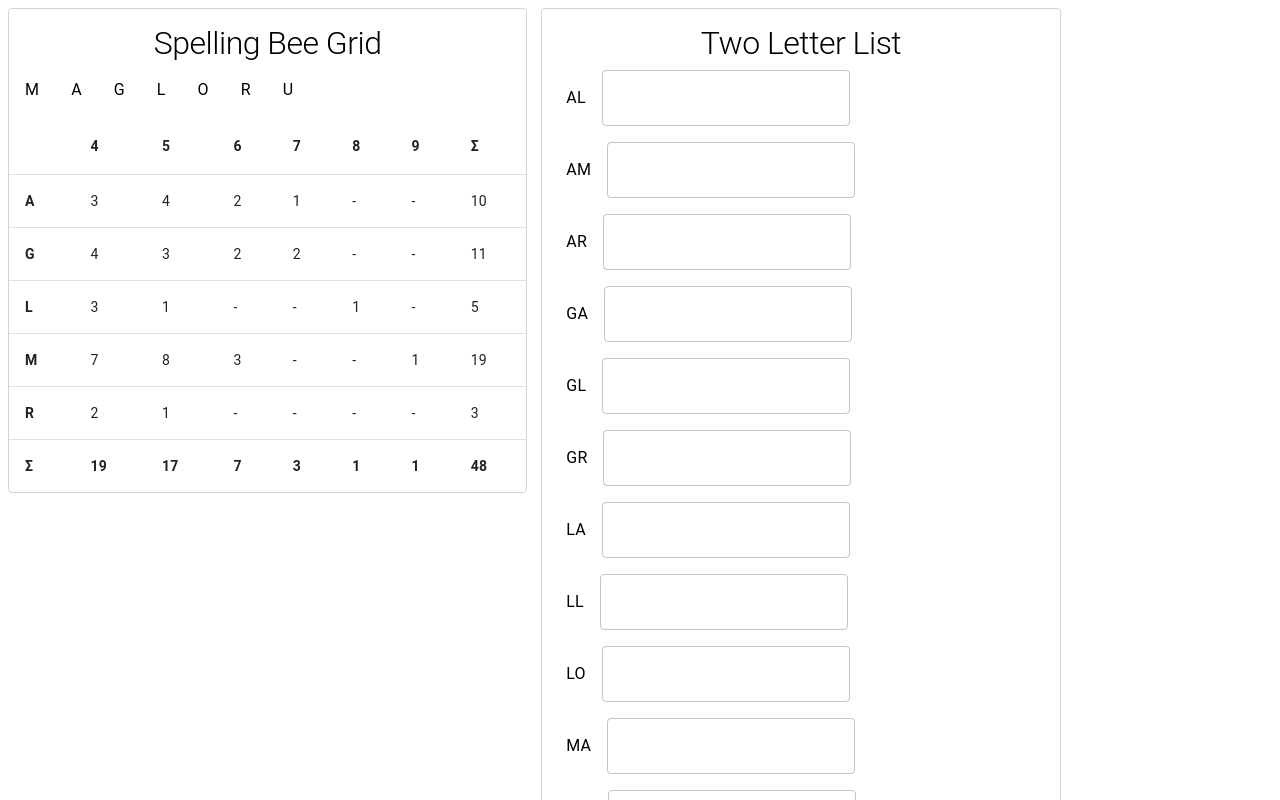
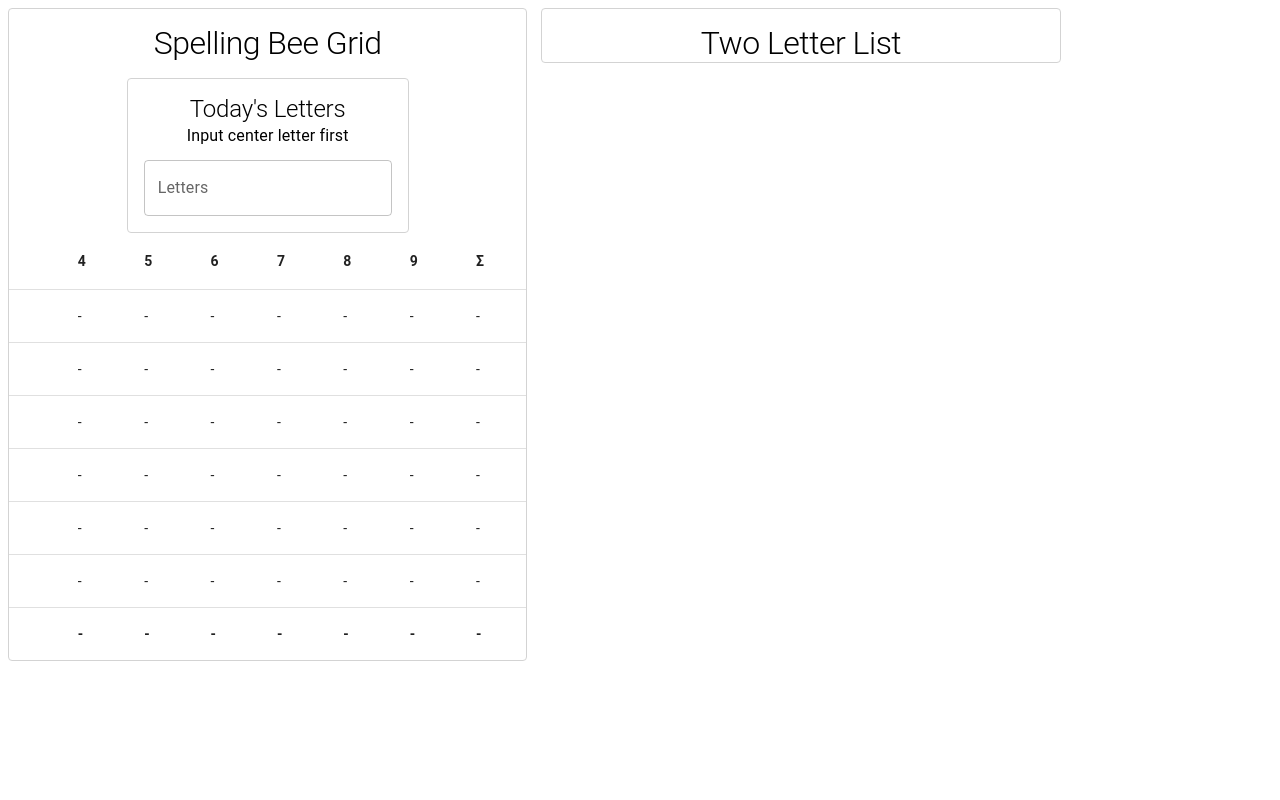
Before and after one commit to dorisgjata/spelling-bee-grid, a React (Create React App) app: page / in a window 1280 px wide. Shown: the top 800 px of the page. Built offline with nearby package versions, Linux system fonts and the light colour scheme.

Commit message:
feat: improve types, state, input letters manually and generate two letters

```diff
--- a/src/App.tsx
+++ b/src/App.tsx
@@ -1,31 +1,30 @@
-import { Grid, ThemeProvider } from '@mui/material';
-import LettersGrid from './features/LettersGrid';
-import TwoLetterWords from './features/TwoLetterWords';
-import { createTheme } from '@mui/material/styles';
-import data from './data/12-27-2021.json';
-import { AppProvider } from './features/state/context';
+import { Grid, ThemeProvider } from "@mui/material";
+import { createTheme } from "@mui/material/styles";
+import LettersGrid from "./features/LettersGrid";
+import { AppProvider } from "./features/state/context";
+import TwoLetterWords from "./features/TwoLetterWords";
 
 const theme = createTheme({
   palette: {
     primary: {
-      main: '#f7da21'
+      main: "#f7da21",
     },
     secondary: {
-      main: '#e6e6e6',
-      dark: '#000'
-    }
-  }
-})
+      main: "#e6e6e6",
+      dark: "#000",
+    },
+  },
+});
 function App() {
   return (
     <AppProvider>
       <ThemeProvider theme={theme}>
         <Grid container spacing={2} maxWidth={1600}>
           <Grid item xs={10} md={5}>
-            <LettersGrid letters={data.letters} rowHeader={data.rowHeader} />
+            <LettersGrid />
           </Grid>
           <Grid item xs={10} md={5}>
-            <TwoLetterWords twoLetterWords={data.twoLetterWords} letters={data.letters} />
+            <TwoLetterWords />
           </Grid>
         </Grid>
       </ThemeProvider>
--- a/src/features/LettersGrid.tsx
+++ b/src/features/LettersGrid.tsx
@@ -1,43 +1,114 @@
+import {
+  Box,
+  Table,
+  TableBody,
+  TableCell,
+  TableContainer,
+  TableHead,
+  TableRow,
+  Typography,
+} from "@mui/material";
+import { useEffect, useState } from "react";
+import { Types } from "../types";
+import { useAppContext } from "./state/context";
+import TodaysLetters from "./TodaysLetters";
 
-import { Box, Table, TableBody, TableCell, TableContainer, TableHead, TableRow, Typography } from '@mui/material';
-import { useContext } from 'react';
-import { GridType } from '../types';
-import { AppContext } from './state/context';
+export default function LettersGrid() {
+  const { state, dispatch } = useAppContext();
+  const [todaysLetters, setTodaysLetters] = useState("");
 
-export default function LettersGrid(props: GridType) {
-    const { letters, rowHeader } = props;
-    const { state } = useContext(AppContext);
+  useEffect(() => {
+    if (todaysLetters.length === 7) {
+      dispatch({
+        type: Types.SetLetters,
+        payload: { letters: todaysLetters.split("") },
+      });
+    }
+  }, [todaysLetters]);
   return (
-        <TableContainer component={Box} sx={{ borderRadius: 1, border: 1, borderColor: 'lightgrey', minWidth: 400, maxWidth: 800 }}>
-            <Typography component='h1' variant='h1' align='center' sx={{ fontSize: 32, mt: 2 }}>Spelling Bee Grid</Typography>
-            <Box sx={{ display: 'flex', justifyContent: 'flex-start' }}>
-                {letters.map(letter => (<Typography key={letter} sx={{ m: 2 }}>{letter}</Typography>))}
+    <TableContainer
+      component={Box}
+      sx={{
+        borderRadius: 1,
+        border: 1,
+        borderColor: "lightgrey",
+        minWidth: 400,
+        maxWidth: 800,
+        display: "flex",
+        flexDirection: "column",
+        justifyContent: "center",
+      }}
+    >
+      <Typography
+        component="h1"
+        variant="h1"
+        align="center"
+        sx={{ fontSize: 32, mt: 2 }}
+      >
+        Spelling Bee Grid
+      </Typography>
+      <TodaysLetters
+        letters={todaysLetters}
+        onChange={(e: React.ChangeEvent<HTMLInputElement>) =>
+          setTodaysLetters(e.target.value)
+        }
+      />
+
+      <Box
+        sx={{
+          display: "flex",
+          justifyContent: "center",
+        }}
+      >
+        {todaysLetters.split("").map((letter: string, index: number) => (
+          <Typography
+            key={letter}
+            sx={{ m: 2, fontWeight: index === 0 ? 600 : 400 }}
+          >
+            {letter}
+          </Typography>
+        ))}
       </Box>
       <Table>
         <TableHead>
           <TableRow>
-                        <TableCell />{/** empty first cell */}
-                        {rowHeader.map(header => <TableCell key={header} sx={{ fontWeight: 600 }}>{header}</TableCell>)}
+            <TableCell />
+            {/** empty first cell */}
+            {state.rowHeader.map((header) => (
+              <TableCell key={header} sx={{ fontWeight: 600 }}>
+                {header}
+              </TableCell>
+            ))}
           </TableRow>
         </TableHead>
         <TableBody>
-                    {state.rows.map(row => (
-                        <TableRow key={row.letter}
+          {state.rows.map((row, rowIndex) => (
+            <TableRow
+              key={`${row.letter || "empty"}_${rowIndex}`}
               sx={{
-                                '&:last-child td, &:last-child th': { border: 0, fontWeight: 600 },
+                "&:last-child td, &:last-child th": {
+                  border: 0,
+                  fontWeight: 600,
+                },
               }}
             >
-                            <TableCell component='th' scope='row' sx={{ fontWeight: 600 }}>
+              <TableCell
+                key={`header_${rowIndex}`}
+                component="th"
+                scope="row"
+                sx={{ fontWeight: 600 }}
+              >
                 {row.letter}
               </TableCell>
               {row.repeats.map((num, index) => (
-                                <TableCell key={`${row.letter}_${index}`} >{num === 0 ? '-' : num}</TableCell>
+                <TableCell key={`cell_${rowIndex}_${index}`}>
+                  {num === 0 ? "-" : num}
+                </TableCell>
               ))}
             </TableRow>
           ))}
         </TableBody>
       </Table>
-        </TableContainer >
-
-    )
+    </TableContainer>
+  );
 }
--- a/src/features/TwoLetterWords.tsx
+++ b/src/features/TwoLetterWords.tsx
@@ -1,64 +1,94 @@
-
-import { Box, Chip, TextField, Typography } from '@mui/material';
-import { ChangeEvent, FormEvent, useContext, useState } from 'react';
-import { Letter, TwoLetterWords as TwoLetterWordsType } from '../types';
-import { AppContext } from './state/context';
-import { Types } from '../types';
-
-export default function TwoLetterWords(props: { twoLetterWords: TwoLetterWordsType[], letters: Letter[], }) {
-    const { twoLetterWords, letters } = props;
+import { Box, Chip, TextField, Typography } from "@mui/material";
+import { ChangeEvent, FormEvent, useState } from "react";
+import { TwoLetterWordsType, Types } from "../types";
+import { useAppContext } from "./state/context";
+export default function TwoLetterWords() {
+  const { state, dispatch } = useAppContext();
   return (
-        <Box sx={{ borderRadius: 1, border: 1, borderColor: 'lightgrey', minWidth: 400, maxWidth: 800, width: 1 }}>
-            <Typography component='h2' variant='h1' align='center' sx={{ fontSize: 32, mt: 2 }}>Two Letter List</Typography>
-            <Box sx={{ display: 'flex', flexFlow: 'column' }}>
-                {twoLetterWords.map((item: TwoLetterWordsType) => (
-                    <Box key={item.letter} sx={{ display: 'flex', justifyContent: 'row', p: 1 }}>
+    <Box
+      sx={{
+        borderRadius: 1,
+        border: 1,
+        borderColor: "lightgrey",
+        minWidth: 400,
+        maxWidth: 800,
+        width: 1,
+      }}
+    >
+      <Typography
+        component="h2"
+        variant="h1"
+        align="center"
+        sx={{ fontSize: 32, mt: 2 }}
+      >
+        Two Letter List
+      </Typography>
+      <Box sx={{ display: "flex", flexFlow: "column" }}>
+        {state.twoLetterWords?.map((item: TwoLetterWordsType) => (
+          <Box
+            key={item.letter}
+            sx={{ display: "flex", justifyContent: "row", p: 1 }}
+          >
             <Typography sx={{ m: 2 }}>{item.letter}</Typography>
-                        {FindWords(item.letter, letters)}
+            <FindWords twoLetters={item.letter} letters={state.letters} />
           </Box>
         ))}
       </Box>
     </Box>
-
-    )
+  );
 }
 
-function FindWords(twoLetters: string, letters: string[]) {
+function FindWords({
+  twoLetters,
+  letters,
+}: {
+  twoLetters: string;
+  letters: string[];
+}) {
   const [words, setWords] = useState<string[]>([]);
-    const { dispatch } = useContext(AppContext);
-    const [word, setWord] = useState<string>('');
+  const { dispatch } = useAppContext();
+  const [word, setWord] = useState<string>("");
   const [match, setMatch] = useState<boolean>(true);
   const [first, ...rest] = letters;
-    const regexp = new RegExp(`((?=[${rest.join('')}])(?=.${first}.)){4,}`, 'gi');
-    const handleChange = (event: ChangeEvent<HTMLTextAreaElement | HTMLInputElement>) => {
+  const regexp = new RegExp(`((?=[${rest.join("")}])(?=.${first}.)){4,}`, "gi");
+
+  const handleChange = (event: ChangeEvent<HTMLInputElement>) => {
     setMatch(regexp.test(event.target.value));
     setWord(event.target.value);
   };
+
   const handleDelete = (deleteWord: string) => () => {
-        setWords(words => words.filter(word => word !== deleteWord));
+    setWords((words) => words.filter((word) => word !== deleteWord));
     dispatch({ type: Types.Delete, payload: { word: deleteWord } });
-    }
+  };
+
   const handleSubmit = (event: FormEvent<HTMLFormElement>) => {
-        console.log(regexp.test(word));
     event.preventDefault();
-        if (word.startsWith(twoLetters.toLowerCase()) && !words.find(w => w === word) && regexp.test(word)) {
-            setWord('');
-            setWords([...words, word]);
+    if (
+      word.startsWith(twoLetters.toLowerCase()) &&
+      !words.includes(word) &&
+      regexp.test(word)
+    ) {
+      setWord("");
+      setWords((prev) => [...prev, word]);
       dispatch({ type: Types.Add, payload: { word } });
     }
-    }
+  };
+
   return (
     <Box component="form" autoComplete="off" onSubmit={handleSubmit}>
       <TextField
         value={word}
-                onChange={(e) => handleChange(e)}
+        onChange={handleChange}
         error={!match && word.length > 0}
       />
-            <Box sx={{ display: 'flex', flexFlow: 'row' }}>
-                {words.map((word, index) => <Box sx={{ p: 1 }} key={`${word}_${index}`}>
-                    <Chip color='primary' label={word} onDelete={handleDelete(word)} />
-                </Box>)}
+      <Box sx={{ display: "flex", flexWrap: "wrap" }}>
+        {words.map((word, index) => (
+          <Box sx={{ p: 1 }} key={`${word}_${index}`}>
+            <Chip color="primary" label={word} onDelete={handleDelete(word)} />
+          </Box>
+        ))}
       </Box>
     </Box>
-    )
+  );
 }
--- a/src/features/state/reducers.tsx
+++ b/src/features/state/reducers.tsx
@@ -1,63 +1,102 @@
-import { AppState, Letter, RowsType, Types } from "../../types";
+import { AppState, Rows, TwoLetterWordsType, Types } from "../../types";
 
 type ActionMap<M extends { [index: string]: any }> = {
   [Key in keyof M]: M[Key] extends undefined
-    ? {
-        type: Key;
-    }
-    : {
-        type: Key;
-        payload: M[Key];
-    }
+    ? { type: Key }
+    : { type: Key; payload: M[Key] };
 };
 
 export type WordsPayload = {
-    [Types.Add]: {
-        word: string
-    },
-    [Types.Delete]: {
-        word: string
-    }
-}
+  [Types.Add]: { word: string };
+  [Types.Delete]: { word: string };
+  [Types.SetLetters]: { letters: string[] };
+};
 
-export type WordsAction = ActionMap<WordsPayload>[keyof ActionMap<WordsPayload>];
+export type WordsAction =
+  ActionMap<WordsPayload>[keyof ActionMap<WordsPayload>];
 
-export function wordsReducer(state: AppState, action: WordsAction) {
+export function stateReducer(state: AppState, action: WordsAction): AppState {
   switch (action.type) {
     case Types.Add:
-            return { words: [...state.words, action.payload.word], rows: handleRows(state.rows, action) };
+      return {
+        ...state,
+        words: [...state.words, action.payload.word],
+        rows: handleRows(state.rows, action),
+      };
+
     case Types.Delete:
-            const remaining = state.words.filter((word: string) => word !== action.payload.word);
-            return { words: remaining, rows: handleRows(state.rows, action) };
+      return {
+        ...state,
+        words: state.words.filter((w) => w !== action.payload.word),
+        rows: handleRows(state.rows, action),
+      };
+    case Types.SetLetters:
+      const letters = action.payload.letters;
+
+      return {
+        ...state,
+        letters,
+        rows: createRows(letters),
+        twoLetterWords: generateTwoLetterWords(letters),
+      };
     default:
       return state;
   }
 }
 
-function handleRows(state: RowsType, action: WordsAction) {
+function handleRows(state: Rows[], action: WordsAction): Rows[] {
+  if (action.type === Types.Add || action.type === Types.Delete) {
     const letter = action.payload.word.charAt(0).toUpperCase();
     const frequency = action.payload.word.length;
 
-    return state.map((row: {
-        letter: Letter,
-        repeats: number[]
-    }) => {
+    return state.map((row) => {
       if (row.letter === letter) {
-            const updatedRow = {
+        return {
           ...row,
-                repeats: row.repeats.map((freq: number) => {
+          repeats: row.repeats.map((freq) => {
             if (freq === frequency && action.type === Types.Add) {
               return freq - 1;
-                    };
+            }
             if (freq === frequency && action.type === Types.Delete) {
               return freq + 1;
+            }
+            return freq;
+          }),
         };
-                    return freq;
-                })
-            };
-            console.log(updatedRow);
-            return updatedRow;
       }
       return row;
     });
   }
+
+  return state;
+}
+
+export function createRows(letters: string[]): Rows[] {
+  return [
+    ...letters.map((letter) => ({
+      letter,
+      repeats: Array(7).fill(0),
+    })),
+    {
+      letter: "Σ",
+      repeats: Array(7).fill(0),
+    },
+  ];
+}
+
+function generateTwoLetterWords(letters: string[]): TwoLetterWordsType[] {
+  const combos: TwoLetterWordsType[] = [];
+
+  for (let i = 0; i < letters.length; i++) {
+    for (let j = 0; j < letters.length; j++) {
+      if (i !== j) {
+        combos.push({
+          letter: letters[i] + letters[j],
+          repeats: 0,
+        });
+      }
+    }
+  }
+
+  return combos;
+}
```
Also changed, not shown: src/features/state/context.tsx (+27 -9 lines). Lines whose indentation alone changed are shown as unchanged.
